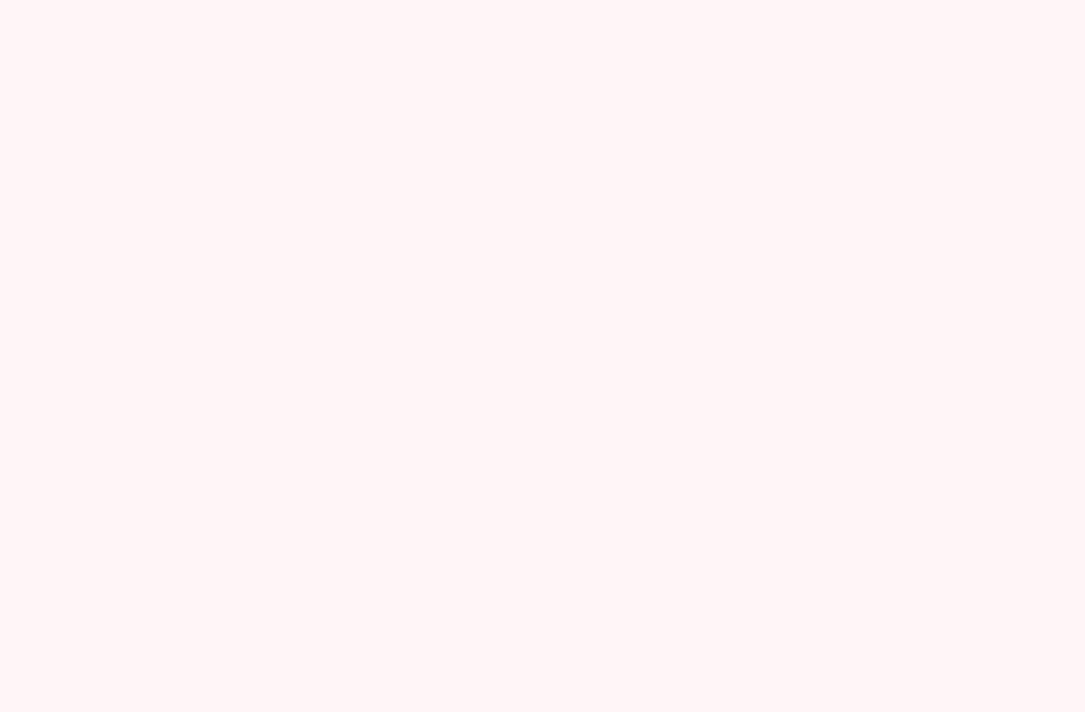
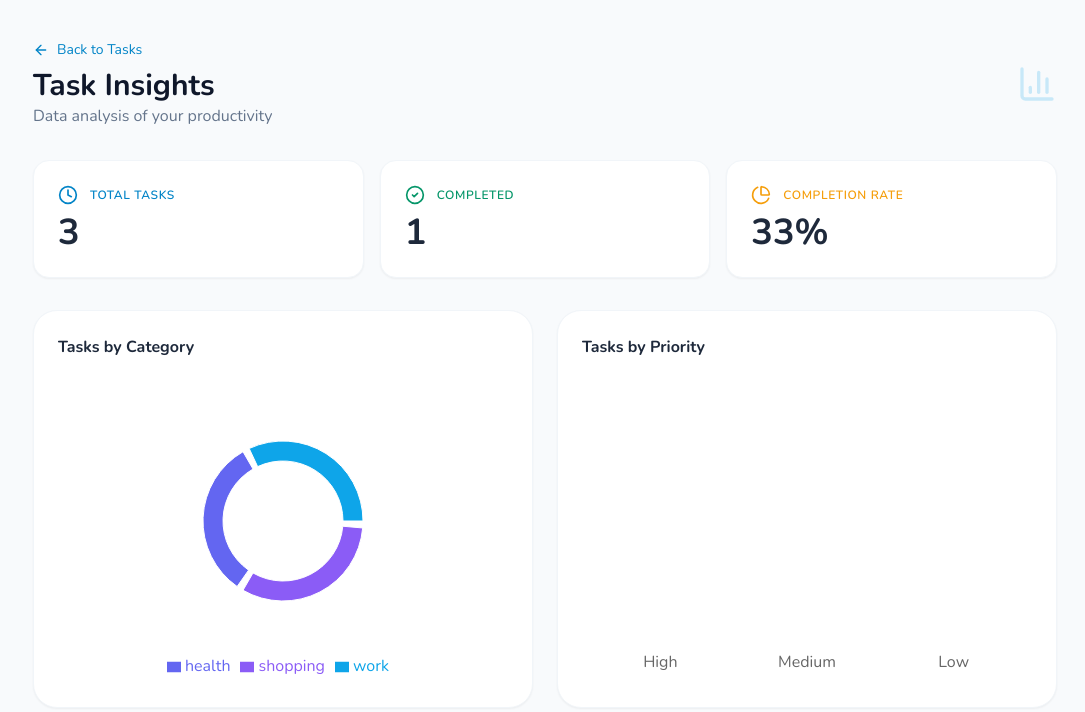
Before and after one commit to adiweiss08/task-app, a React (Vite) app: page /stats in a window 1280 px wide. Before the commit this address had no page. Shown: the top 712 px of the page, without its empty margins (95-1180 px from the left). Built offline with nearby package versions, Linux system fonts and the light colour scheme; data requests are answered from the project's data file.

Commit message:
add stats

```diff
--- a/package.json
+++ b/package.json
@@ -14,6 +14,7 @@
     "react": "19.0.0",
     "react-dom": "19.0.0",
     "react-router": "^7.5.3",
+    "recharts": "^3.7.0",
     "tailwind-merge": "^3.4.0",
     "zod": "^3.24.3"
   },
--- a/src/react-app/App.tsx
+++ b/src/react-app/App.tsx
@@ -1,6 +1,8 @@
 import { BrowserRouter as Router, Routes, Route } from "react-router";
 import HomePage from "@/react-app/pages/Home";
 import BirthdaysPage from "@/react-app/pages/Birthdays";
+import TaskInsights from "@/react-app/pages/TaskInsights";
+
 
 export default function App() {
   return (
@@ -8,6 +10,7 @@ export default function App() {
       <Routes>
         <Route path="/" element={<HomePage />} />
         <Route path="/birthdays" element={<BirthdaysPage />} />
+        <Route path="/stats" element={<TaskInsights />} />
       </Routes>
     </Router>
   );
--- a/src/react-app/pages/Home.tsx
+++ b/src/react-app/pages/Home.tsx
@@ -1,6 +1,7 @@
 import { useState, useMemo, useRef, useEffect } from "react";
 import { Plus, Calendar, Flag, CheckCircle2, Circle, Search, X, Tag, Clock, ArrowUpDown, StickyNote, ImagePlus, Trash2, ListTodo, Square, CheckSquare, CalendarDays } from "lucide-react";
 import { Link } from "react-router";
+import { BarChart3 } from "lucide-react";
 import { Button } from "@/react-app/components/ui/button";
 import { Input } from "@/react-app/components/ui/input";
 import { Badge } from "@/react-app/components/ui/badge";
@@ -249,6 +250,7 @@ const addTodo = () => {
               <p className="text-muted-foreground">Organize your tasks efficiently</p>
             </div>
           </div>
+          <div className="flex items-center justify-center gap-4 mt-6">
             <Link
               to="/birthdays"
               className="inline-flex items-center gap-2 rounded-full border border-pink-200 bg-white/70 px-4 py-2 text-sm font-medium text-pink-700 shadow-sm hover:bg-white hover:shadow-md transition-all"
@@ -256,6 +258,16 @@ const addTodo = () => {
               <CalendarDays className="h-4 w-4" />
               My Calendar
             </Link>
+
+            <Link
+              to="/stats"
+              className="inline-flex items-center gap-2 rounded-full border border-pink-200 bg-white/70 px-4 py-2 text-sm font-medium text-pink-700 shadow-sm hover:bg-white hover:shadow-md transition-all"
+            >
+              <BarChart3 className="h-4 w-4" />
+              Task Insights
+            </Link>
+
+          </div>
         </header>
 
         {/* Progress Section */}
--- /dev/null
+++ b/src/react-app/pages/TaskInsights.tsx
@@ -0,0 +1,128 @@
+import { useState, useEffect } from "react";
+import { PieChart, Pie, Cell, BarChart, Bar, XAxis, YAxis, Tooltip, ResponsiveContainer, Legend } from "recharts";
+import { ArrowLeft, BarChart3, PieChart as PieIcon, CheckCircle2, Clock } from "lucide-react";
+import { Link } from "react-router";
+
+interface Todo {
+  id: number;
+  title: string;
+  completed: boolean;
+  category: string;
+  priority: string;
+}
+
+const COLORS = ["#0ea5e9", "#6366f1", "#8b5cf6", "#ec4899", "#f43f5e"];
+
+export default function TaskInsights() {
+  const [todos, setTodos] = useState<Todo[]>([]);
+
+  useEffect(() => {
+    fetch("http://localhost:5000/tasks")
+      .then((res) => res.json())
+      .then((data) => setTodos(data))
+      .catch((err) => console.error("Error fetching tasks:", err));
+  }, []);
+
+  // עיבוד נתונים 1: התפלגות לפי קטגוריות (עבור גרף עוגה)
+  const categoryData = Object.entries(
+    todos.reduce((acc: any, todo) => {
+      acc[todo.category] = (acc[todo.category] || 0) + 1;
+      return acc;
+    }, {})
+  ).map(([name, value]) => ({ name, value }));
+
+  // עיבוד נתונים 2: סטטוס ביצוע
+  const completedCount = todos.filter(t => t.completed).length;
+  const pendingCount = todos.length - completedCount;
+
+  // עיבוד נתונים 3: לפי עדיפות (עבור גרף עמודות)
+  const priorityData = ["High", "Medium", "Low"].map(p => ({
+    priority: p,
+    count: todos.filter(t => t.priority === p).length
+  }));
+
+  return (
+    <div className="min-h-screen bg-slate-50 p-6 lg:p-10">
+      <div className="mx-auto max-w-5xl">
+        <header className="mb-8 flex items-center justify-between">
+          <div>
+            <Link to="/" className="mb-2 flex items-center gap-2 text-sm text-sky-600 hover:underline">
+              <ArrowLeft className="h-4 w-4" /> Back to Tasks
+            </Link>
+            <h1 className="text-3xl font-bold text-slate-900">Task Insights</h1>
+            <p className="text-slate-500">Data analysis of your productivity</p>
+          </div>
+          <BarChart3 className="h-10 w-10 text-sky-500 opacity-20" />
+        </header>
+
+        {/* כרטיסי סיכום מהירים */}
+        <div className="mb-8 grid gap-4 sm:grid-cols-3">
+          <div className="rounded-2xl bg-white p-6 shadow-sm border border-slate-100">
+            <div className="flex items-center gap-3 text-sky-600 mb-2">
+              <Clock className="h-5 w-5" />
+              <span className="font-semibold uppercase text-xs tracking-wider">Total Tasks</span>
+            </div>
+            <div className="text-4xl font-bold text-slate-800">{todos.length}</div>
+          </div>
+          <div className="rounded-2xl bg-white p-6 shadow-sm border border-slate-100">
+            <div className="flex items-center gap-3 text-emerald-600 mb-2">
+              <CheckCircle2 className="h-5 w-5" />
+              <span className="font-semibold uppercase text-xs tracking-wider">Completed</span>
+            </div>
+            <div className="text-4xl font-bold text-slate-800">{completedCount}</div>
+          </div>
+          <div className="rounded-2xl bg-white p-6 shadow-sm border border-slate-100">
+             <div className="flex items-center gap-3 text-amber-500 mb-2">
+              <PieIcon className="h-5 w-5" />
+              <span className="font-semibold uppercase text-xs tracking-wider">Completion Rate</span>
+            </div>
+            <div className="text-4xl font-bold text-slate-800">
+              {todos.length > 0 ? Math.round((completedCount / todos.length) * 100) : 0}%
+            </div>
+          </div>
+        </div>
+
+        <div className="grid gap-6 md:grid-cols-2">
+          {/* גרף עוגה - קטגוריות */}
+          <div className="rounded-3xl bg-white p-6 shadow-sm border border-slate-100">
+            <h3 className="mb-6 font-bold text-slate-800">Tasks by Category</h3>
+            <div className="h-[300px] w-full">
+              <ResponsiveContainer width="100%" height="100%">
+                <PieChart>
+                  <Pie
+                    data={categoryData}
+                    innerRadius={60}
+                    outerRadius={80}
+                    paddingAngle={5}
+                    dataKey="value"
+                  >
+                    {categoryData.map((_, index) => (
+                      <Cell key={`cell-${index}`} fill={COLORS[index % COLORS.length]} />
+                    ))}
+                  </Pie>
+                  <Tooltip />
+                  <Legend />
+                </PieChart>
+              </ResponsiveContainer>
+            </div>
+          </div>
+
+          {/* גרף עמודות - עדיפויות */}
+          <div className="rounded-3xl bg-white p-6 shadow-sm border border-slate-100">
+            <h3 className="mb-6 font-bold text-slate-800">Tasks by Priority</h3>
+            <div className="h-[300px] w-full">
+              <ResponsiveContainer width="100%" height="100%">
+                <BarChart data={priorityData}>
+                  <XAxis dataKey="priority" axisLine={false} tickLine={false} />
+                  <YAxis hide />
+                  <Tooltip cursor={{fill: 'transparent'}} />
+                  <Bar dataKey="count" fill="#0ea5e9" radius={[10, 10, 0, 0]} barSize={40} />
+                </BarChart>
+              </ResponsiveContainer>
+            </div>
+          </div>
+        </div>
+      </div>
+    </div>
+  );
+}
```
Also changed, not shown: 1 other file (tests, documents, lock files or other folders). Lines whose indentation alone changed are shown as unchanged.
